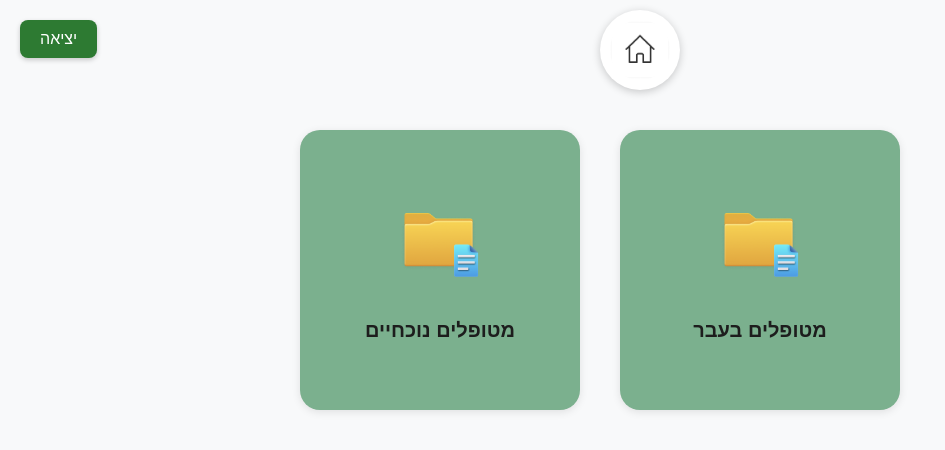
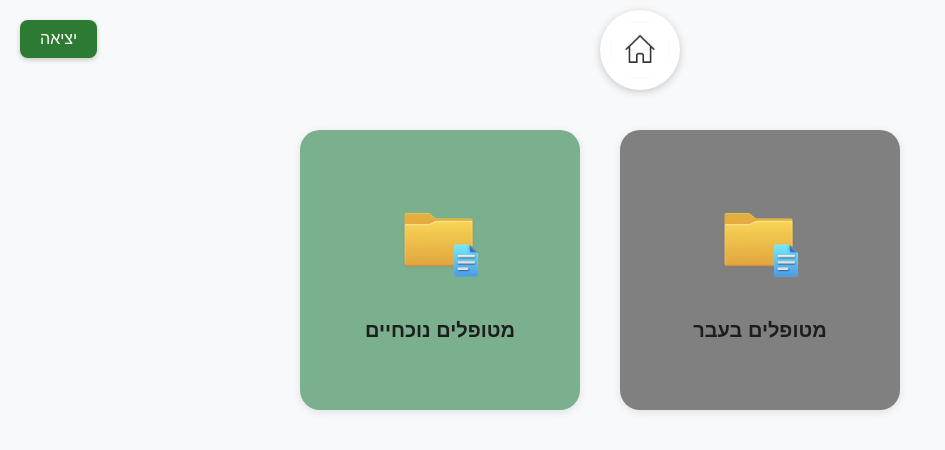
Before and after one commit to Mohasalyan/nurse-my, a React (Vite) app in the folder client/: page /patientrec in a window 1280 px wide. Shown: the top 450 px of the page, without its empty margins (0-945 px from the left). Built offline with nearby package versions, Linux system fonts and the light colour scheme.

Commit message:
updated card component color and added patirnt records page

```diff
--- a/client/src/Components/Card/Card.css
+++ b/client/src/Components/Card/Card.css
@@ -1,7 +1,6 @@
 /* src/components/Card.css */
 
 .card {
-    background-color: #7bb08e;
     border-radius: 20px;
     padding: 20px;
     text-align: center;
--- a/client/src/Components/Card/Card.jsx
+++ b/client/src/Components/Card/Card.jsx
@@ -2,13 +2,15 @@
 import React from "react";
 import "./Card.css"; // سنحتاج كمان ملف ستايل خاص بالكرت لو أردت
 
-const Card = ({ image, title }) => {
+const Card = ({ image, title, color = "#7bb08e" }) => {
   return (
-    <div className="card">
+    <div className="card" style={{ backgroundColor: color }}>
       <img src={image} alt={title} className="card-image" />
       <h3 className="card-title">{title}</h3>
     </div>
   );
 };
 
+
+
 export default Card;
```
